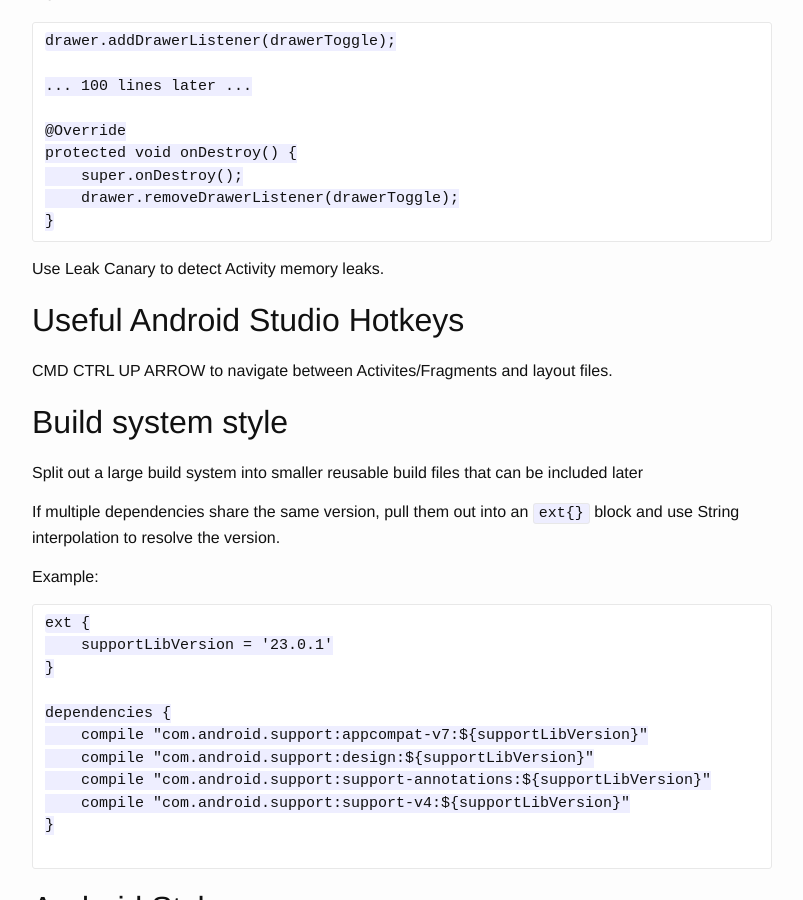
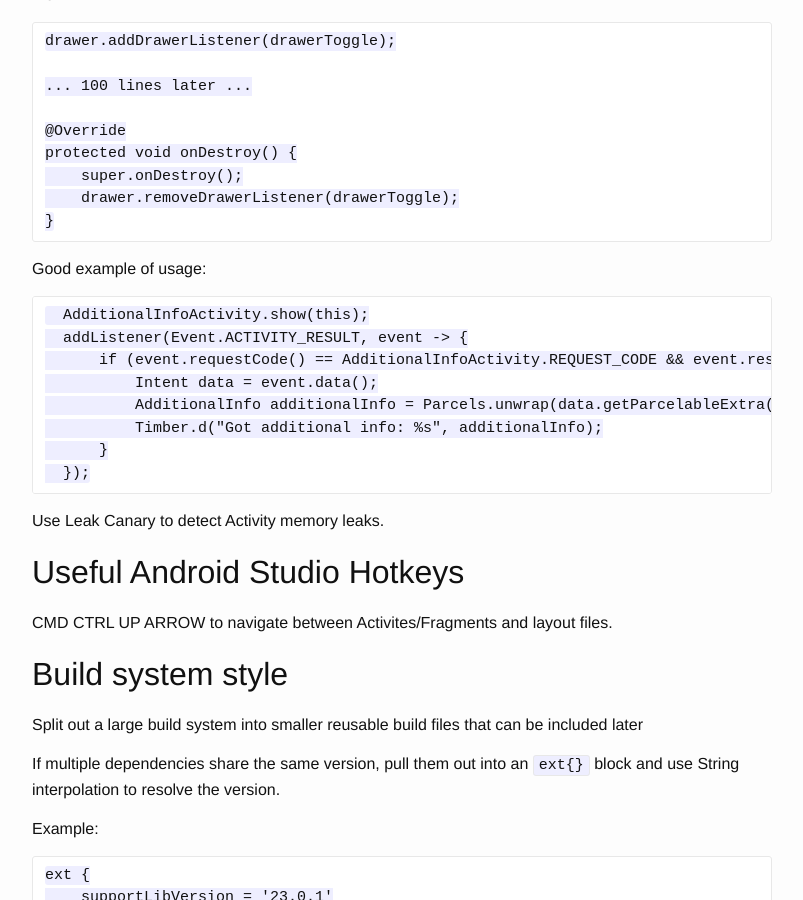
Before and after one commit to eliasbagley/eliasbagley.github.io, a Jekyll site: the page built from _posts/2015-10-27-android-style-guide.markdown, in a window 1280 px wide and 900 px high, scrolled down 1425 px. Shown: the whole window, without its empty margins (238-1041 px from the left). Built offline with Jekyll 4.4.1, drawn with Linux system fonts in a browser that asks for light colours; Markdown is read by kramdown in place of the engine named in the settings; comment, search, counter and statistics services are not loaded.

````diff
--- a/_posts/2015-10-27-android-style-guide.markdown
+++ b/_posts/2015-10-27-android-style-guide.markdown
@@ -59,6 +59,18 @@ protected void onDestroy() {
     super.onDestroy();
     drawer.removeDrawerListener(drawerToggle);
 }
+```
+
+Good example of usage:
+```
+  AdditionalInfoActivity.show(this);
+  addListener(Event.ACTIVITY_RESULT, event -> {
+      if (event.requestCode() == AdditionalInfoActivity.REQUEST_CODE && event.resultCode() == RESULT_OK) {
+          Intent data = event.data();
+          AdditionalInfo additionalInfo = Parcels.unwrap(data.getParcelableExtra(AdditionalInfoActivity.RESULT_ADDITIONAL_INFO));
+          Timber.d("Got additional info: %s", additionalInfo);
+      }
+  });
 ```
 
 
````
Also changed, not shown: _posts/2016-06-22-killing-flakey-tests.markdown (added, +37 -0 lines).
